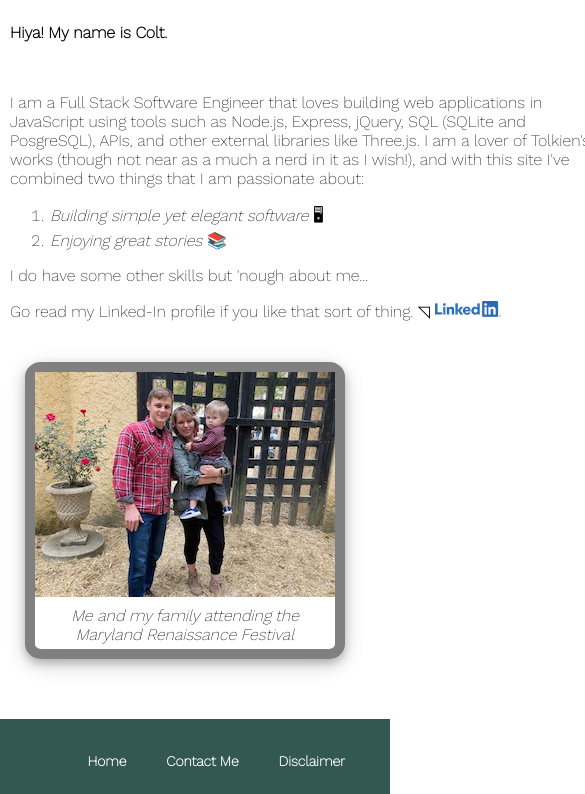
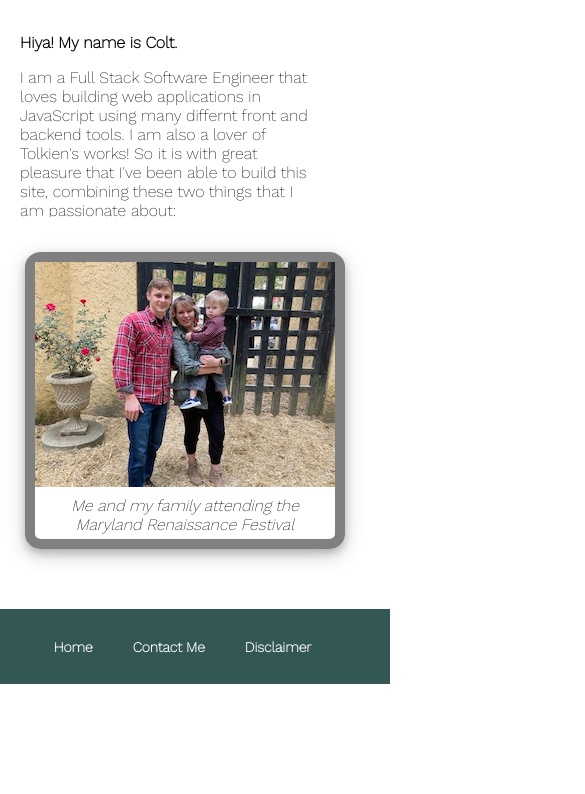
Before and after one commit to coltskeen/MVP_full_stack_project, a website: page public/about.html in a window 390 px wide. Shown: the part 278-1072 px from the top of the page, 585 px wide, since content can reach past the window. After the commit the page ends 962 px from the top, so only its background shows below. Drawn offline with nearby package versions, Linux system fonts and the light colour scheme.

Commit message:
More Styling for About Page (Mobile View)

```diff
--- a/public/about.html
+++ b/public/about.html
@@ -25,14 +25,11 @@
         <div class="aboutContainer">
             <div class="aboutContent">
                 <p><b>Hiya! My name is Colt.</b></p>
-                <br>
-                <p>I am a Full Stack Software Engineer that loves building web applications in JavaScript using tools
-                    such as Node.js, Express, jQuery, SQL (SQLite and PosgreSQL), APIs, and other external libraries like Three.js.
-                    I am a lover of Tolkien's works (though not near as a much a nerd in it as I wish!),
-                    and with this site I've combined two things that I am passionate about:
+                <p class="rmPMargin">I am a Full Stack Software Engineer that loves building web applications in JavaScript using many differnt front and backend tools.
+                    I am also a lover of Tolkien's works! So it is with great pleasure that I've been able to build this site, combining these two things that I am passionate about:
                 </p>
             </div>
-            <div class=aboutPhoto>
+            <div class='aboutPhoto'>
                 <ol class="rmPMargin" id="aboutList">
                     <li><i>Building simple yet elegant software</i> &#128421;</li>
                     <li><i>Enjoying great stories </i> &#128218;</li>
--- a/public/styles.css
+++ b/public/styles.css
@@ -133,13 +133,17 @@ body{
     text-align: left;
     align-items: center;
 }
-.rmPMargin{
+.rmPMargin {
     margin-top: 0px;
+}
+
+.center-p {
+    text-align: center;
 }
 
 .fooBar {
     display: flex;
-    justify-content: flex-end;
+    justify-content: space-evenly;
     background-color: #335752;
     color: white;
     font-size: 150%;
@@ -151,7 +155,7 @@ body{
 .fooNav {
     display: flex;
     justify-content: center;
-    align-items: flex-end;
+    align-items: center;
     margin-right: 25px;
 }
 
@@ -199,6 +203,13 @@ a:hover {
         overflow: auto;
     }
 
+    .aboutContainer {
+        margin: 10px;
+        width: 300px;
+        height: 200px;
+        overflow: auto;
+    }
+
     a {
         font-size: 14px;
         font-weight: 900;
```
